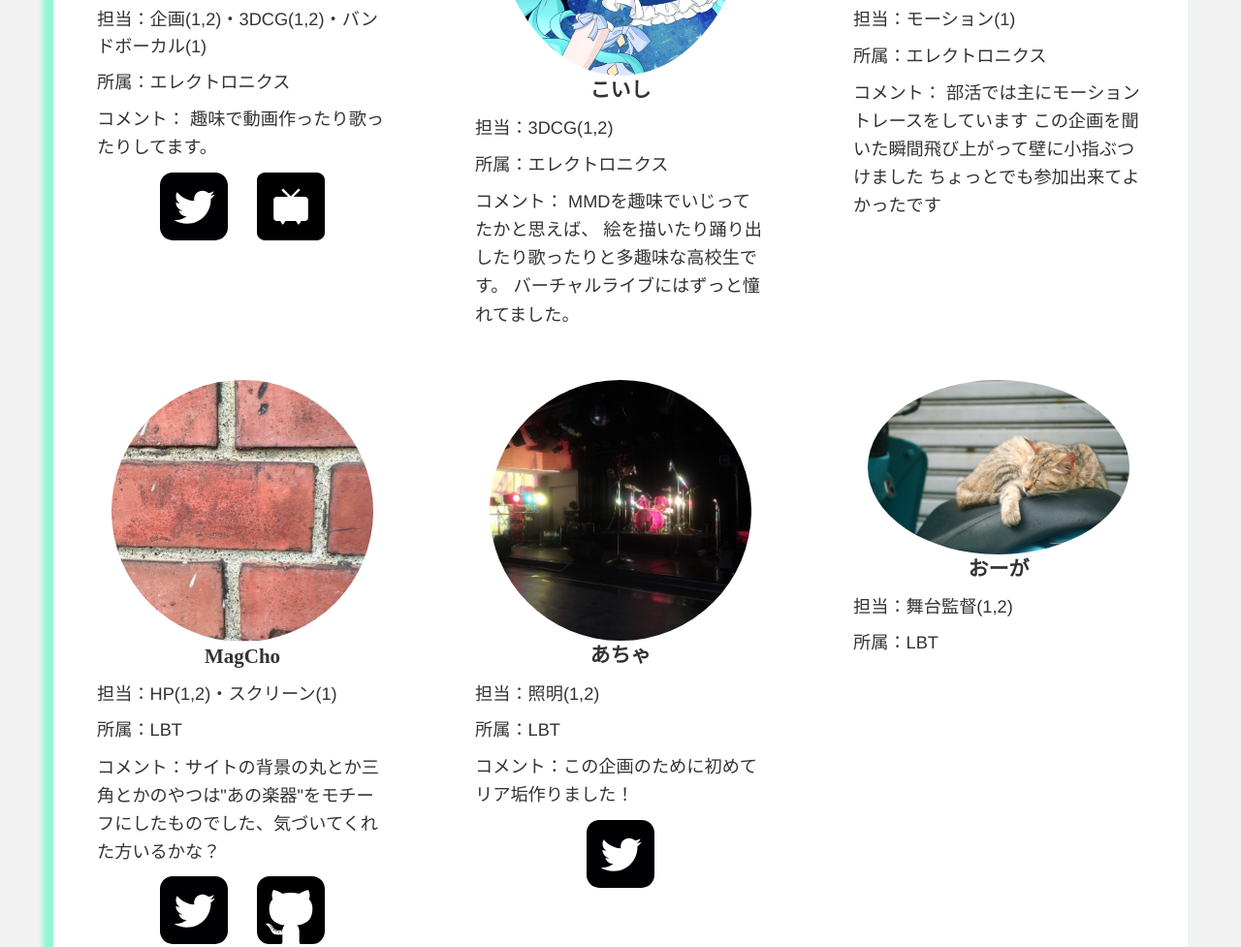
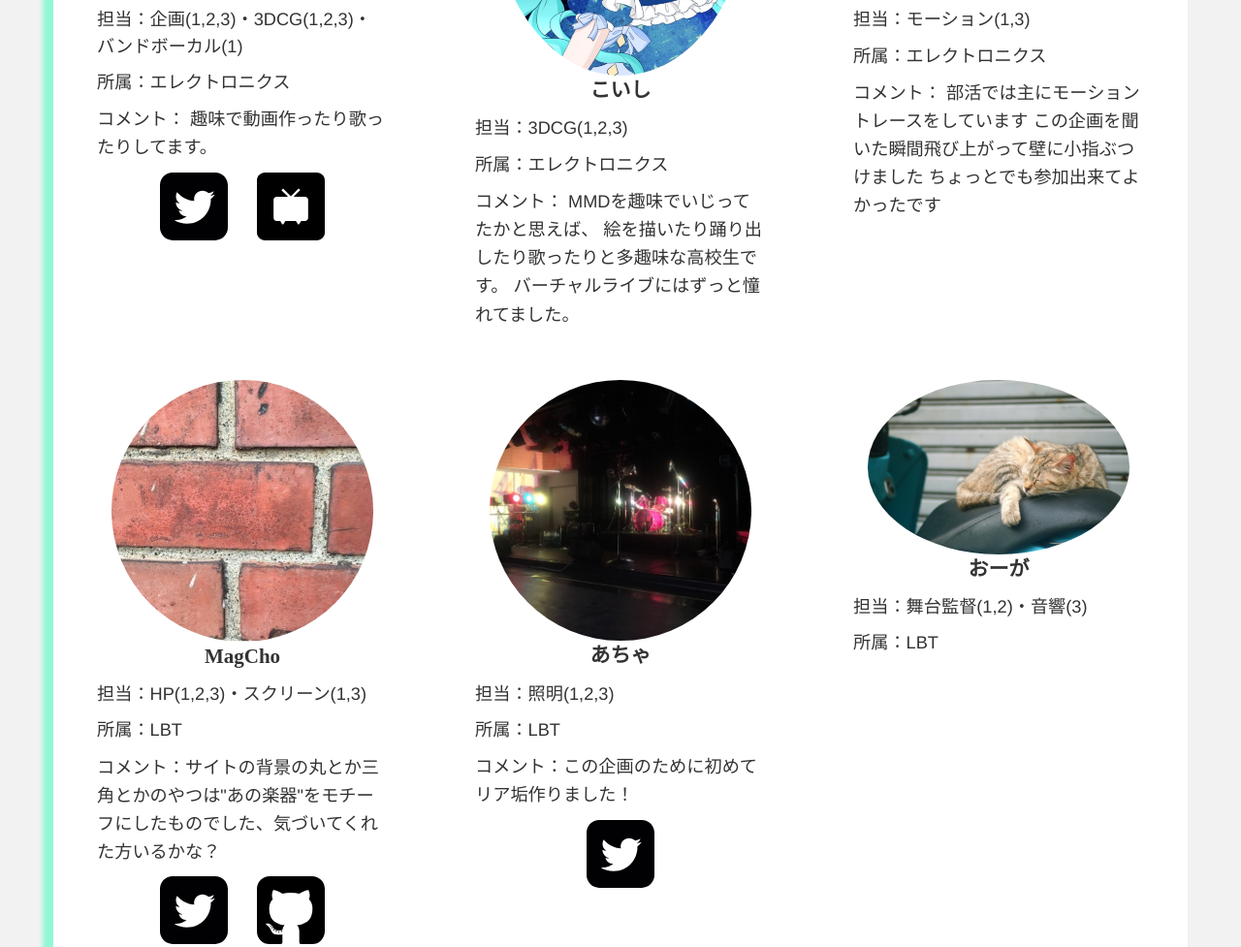
Before and after one commit to magcho/magicalLiSA-2017, a plain HTML site: page about.html in a window 1280 px wide. Shown: the part 741-1718 px from the top of the page at 97% size. Drawn offline with Linux system fonts and the light colour scheme; a web font is replaced by a local one.

Commit message:
[update] メンバーの作業内容に第三回のものを追加

```diff
--- a/about.html
+++ b/about.html
@@ -169,7 +169,7 @@
                   <p class="text-center name font-mplus1p hidden-sm hidden-xs" id="pc">ﾀﾞーさんP</p>
                 </div>
                 <div class="row">
-                  <p>担当：企画(1,2)・3DCG(1,2)・バンドボーカル(1)</p>
+                  <p>担当：企画(1,2,3)・3DCG(1,2,3)・バンドボーカル(1)</p>
                 </div>
                 <div class="row">
                   <p>所属：エレクトロニクス</p>
@@ -207,7 +207,7 @@
                   <p class="text-center name font-mplus1p hidden-sm hidden-xs" id="pc">こいし</p>
                 </div>
                 <div class="row">
-                  <p>担当：3DCG(1,2)</p>
+                  <p>担当：3DCG(1,2,3)</p>
                 </div>
                 <div class="row">
                   <p>所属：エレクトロニクス</p>
@@ -233,7 +233,7 @@
                   <p class="text-center name font-mplus1p hidden-sm hidden-xs" id="pc">律</p>
                 </div>
                 <div class="row">
-                  <p>担当：モーション(1)</p>
+                  <p>担当：モーション(1,3)</p>
                 </div>
                 <div class="row">
                   <p>所属：エレクトロニクス</p>
@@ -263,7 +263,7 @@
                   <p class="text-center name font-mplus1p hidden-sm hidden-xs" id="pc">MagCho</p>
                 </div>
                 <div class="row">
-                  <p>担当：HP(1,2)・スクリーン(1)</p>
+                  <p>担当：HP(1,2,3)・スクリーン(1,3)</p>
                 </div>
                 <div class="row">
                   <p>所属：LBT</p>
@@ -302,7 +302,7 @@
                   <p class="text-center name font-mplus1p hidden-sm hidden-xs" id="pc">あちゃ</p>
                 </div>
                 <div class="row">
-                  <p>担当：照明(1,2)</p>
+                  <p>担当：照明(1,2,3)</p>
                 </div>
                 <div class="row">
                   <p>所属：LBT</p>
@@ -335,7 +335,7 @@
                   <p class="text-center name font-mplus1p hidden-sm hidden-xs" id="pc">おーが</p>
                 </div>
                 <div class="row">
-                  <p>担当：舞台監督(1,2)</p>
+                  <p>担当：舞台監督(1,2)・音響(3)</p>
                 </div>
                 <div class="row">
                   <p>所属：LBT</p>
@@ -369,7 +369,7 @@
                   <p class="text-center name font-mplus1p hidden-sm hidden-xs" id="pc">七端</p>
                 </div>
                 <div class="row">
-                  <p>担当：メインビジュアル(1)</p>
+                  <p>担当：イラスト(1,3)</p>
                 </div>
                 <div class="row">
                 </div>
```
